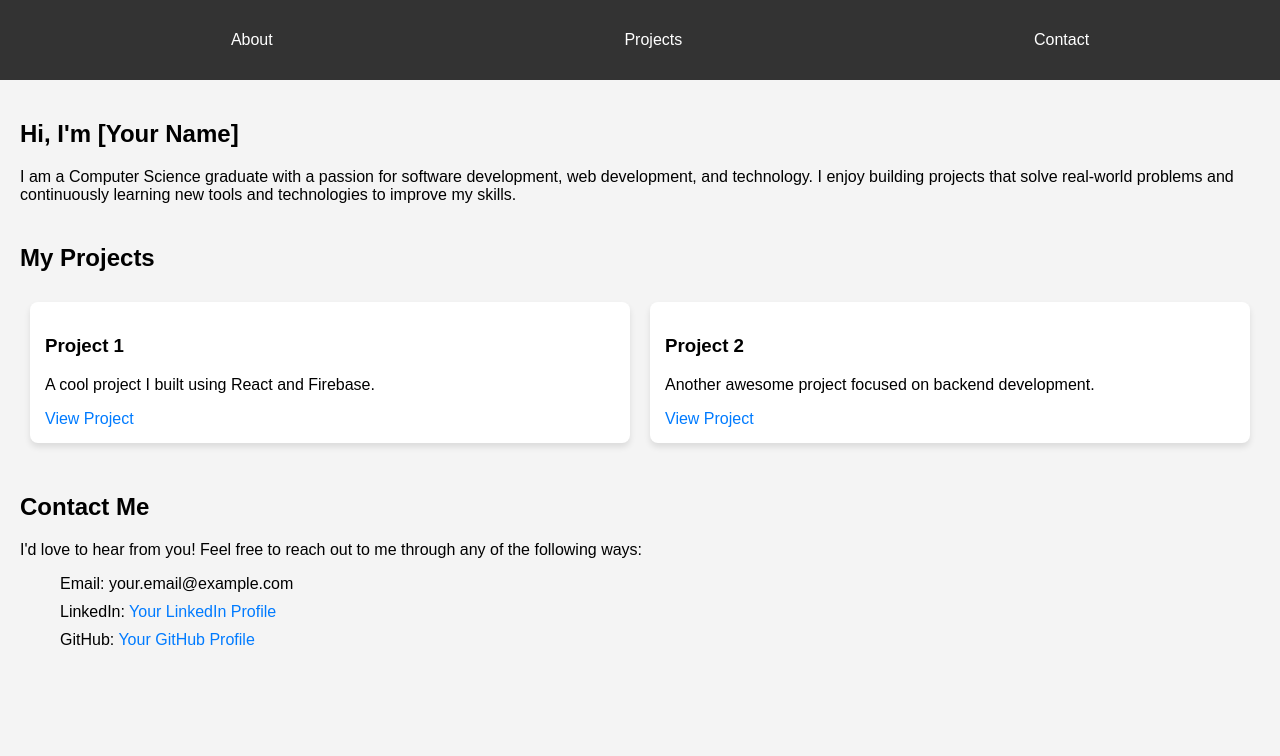
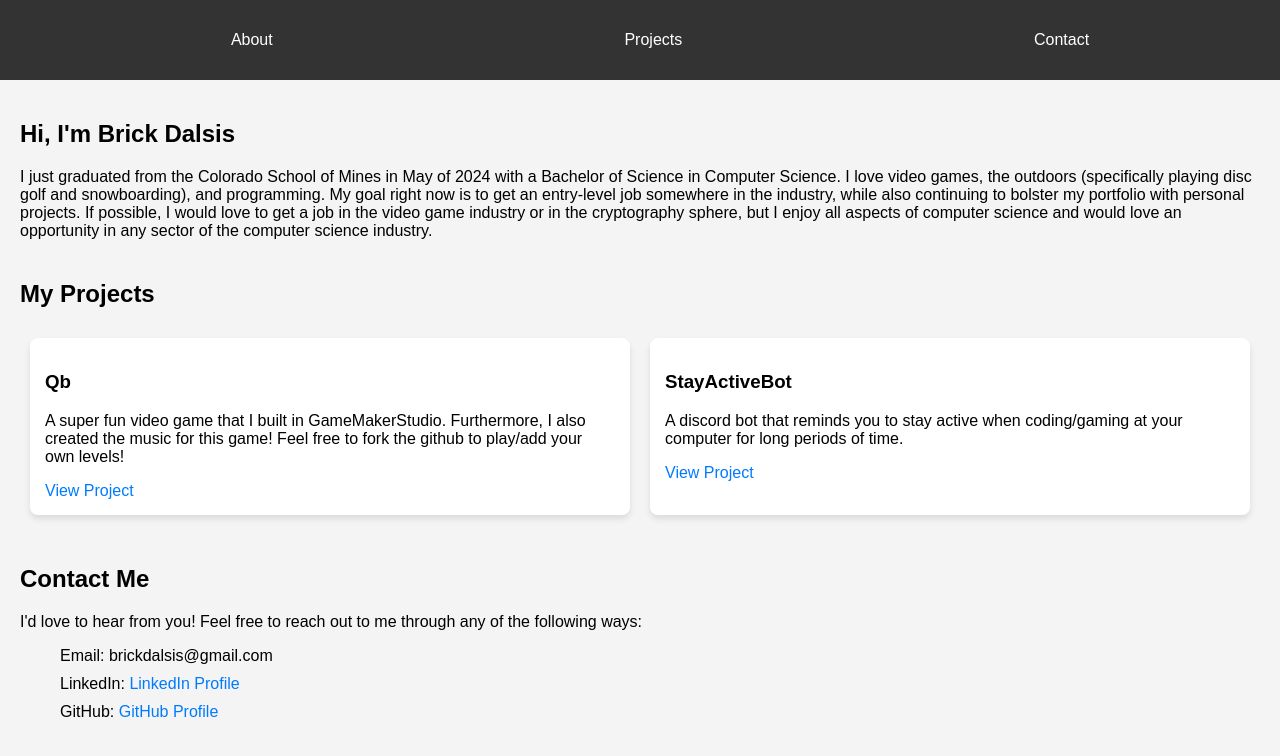
Before and after one commit to bdalsis/bdalsis.github.io, a React (Create React App) app in the folder brick-dalsis-website/: page / in a window 1280 px wide. Shown: the top 756 px of the page. Built offline with nearby package versions, Linux system fonts and the light colour scheme.

Commit message:
adding personal details

```diff
--- a/brick-dalsis-website/src/App.css
+++ b/brick-dalsis-website/src/App.css
@@ -1,5 +1,5 @@
 body {
-  font-family: Arial, sans-serif;
+  font-family: Poppins, sans-serif;
   margin: 0;
   padding: 0;
   background-color: #f4f4f4;
--- a/brick-dalsis-website/src/components/About.js
+++ b/brick-dalsis-website/src/components/About.js
@@ -3,11 +3,9 @@ import React from 'react';
 function About() {
   return (
     <div className="about-section">
-      <h1>Hi, I'm [Your Name]</h1>
+      <h1>Hi, I'm Brick Dalsis</h1>
       <p>
-        I am a Computer Science graduate with a passion for software development, web development,
-        and technology. I enjoy building projects that solve real-world problems and continuously
-        learning new tools and technologies to improve my skills.
+      I just graduated from the Colorado School of Mines in May of 2024 with a Bachelor of Science in Computer Science. I love video games, the outdoors (specifically playing disc golf and snowboarding), and programming. My goal right now is to get an entry-level job somewhere in the industry, while also continuing to bolster my portfolio with personal projects. If possible, I would love to get a job in the video game industry or in the cryptography sphere, but I enjoy all aspects of computer science and would love an opportunity in any sector of the computer science industry.
       </p>
     </div>
   );
--- a/brick-dalsis-website/src/components/Contact.js
+++ b/brick-dalsis-website/src/components/Contact.js
@@ -6,9 +6,9 @@ function Contact() {
       <h2>Contact Me</h2>
       <p>I'd love to hear from you! Feel free to reach out to me through any of the following ways:</p>
       <ul>
-        <li>Email: your.email@example.com</li>
-        <li>LinkedIn: <a href="https://linkedin.com/in/yourprofile" target="_blank" rel="noopener noreferrer">Your LinkedIn Profile</a></li>
-        <li>GitHub: <a href="https://github.com/yourgithub" target="_blank" rel="noopener noreferrer">Your GitHub Profile</a></li>
+        <li>Email: brickdalsis@gmail.com</li>
+        <li>LinkedIn: <a href="https://www.linkedin.com/in/brick-dalsis/" target="_blank" rel="noopener noreferrer">LinkedIn Profile</a></li>
+        <li>GitHub: <a href="https://github.com/bdalsis" target="_blank" rel="noopener noreferrer">GitHub Profile</a></li>
       </ul>
     </div>
   );
--- a/brick-dalsis-website/src/components/Projects.js
+++ b/brick-dalsis-website/src/components/Projects.js
@@ -3,14 +3,14 @@ import React from 'react';
 function Projects() {
   const projectList = [
     {
-      title: 'Project 1',
-      description: 'A cool project I built using React and Firebase.',
-      link: 'https://github.com/yourgithub/project1'
+      title: 'Qb',
+      description: 'A super fun video game that I built in GameMakerStudio. Furthermore, I also created the music for this game! Feel free to fork the github to play/add your own levels!',
+      link: 'https://github.com/bdalsis/Qb'
     },
     {
-      title: 'Project 2',
-      description: 'Another awesome project focused on backend development.',
-      link: 'https://github.com/yourgithub/project2'
+      title: 'StayActiveBot',
+      description: 'A discord bot that reminds you to stay active when coding/gaming at your computer for long periods of time.',
+      link: 'https://www.linkedin.com/in/brick-dalsis/details/projects/'
     }
   ];
 
```
